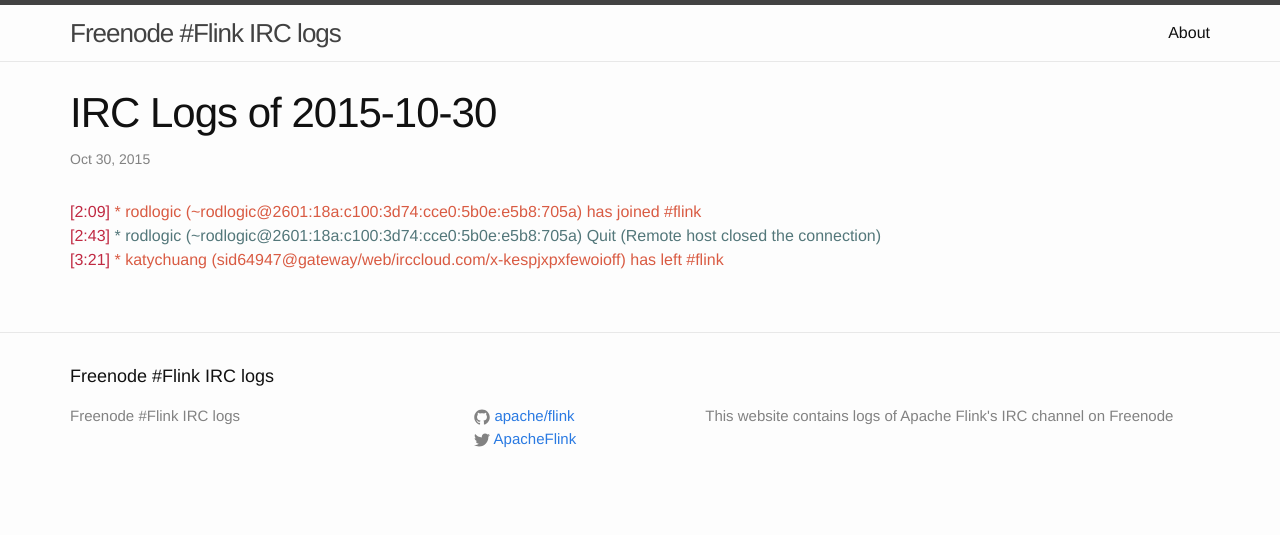
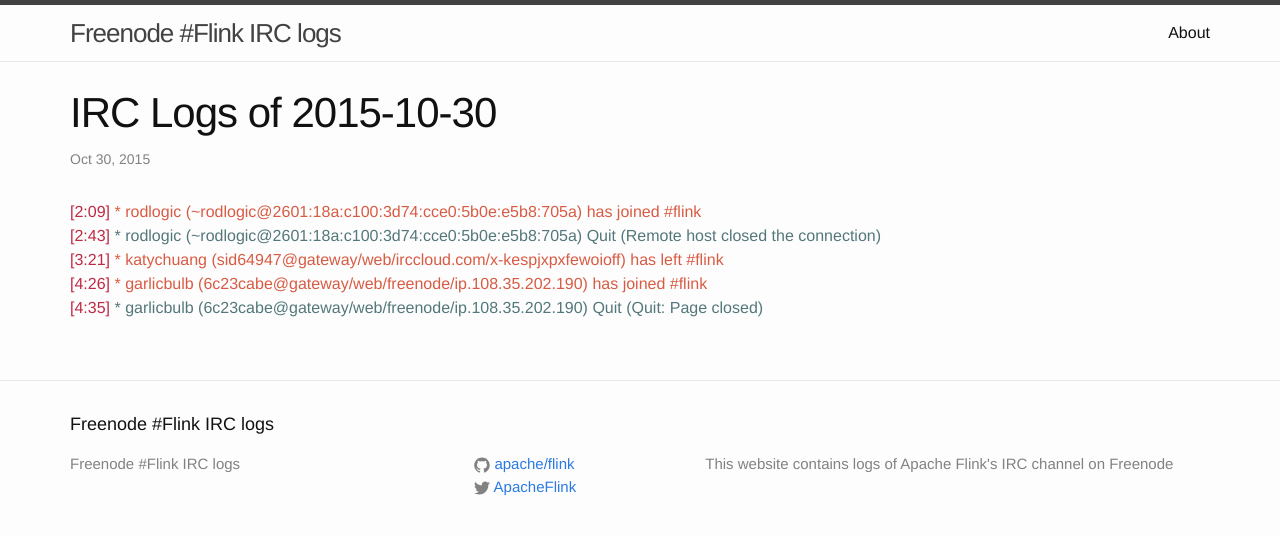
Before and after one commit to flink-irc-logs/flink-irc-logs.github.io, a Jekyll site: the page built from _posts/2015-10-30-logs.markdown, in a window 1280 px wide. Shown: the top 535 px of the page. Built offline with Jekyll 4.4.1, drawn with Linux system fonts in a browser that asks for light colours.

Commit message:
Update of the logs on Fri Oct 30 06:16:17 CET 2015

```diff
--- a/_posts/2015-10-30-logs.markdown
+++ b/_posts/2015-10-30-logs.markdown
@@ -7,3 +7,5 @@
 <span class="irc-date">[2:09]</span> <span class="irc-green">* rodlogic (~rodlogic@2601:18a:c100:3d74:cce0:5b0e:e5b8:705a) has joined #flink</span><br />
 <span class="irc-date">[2:43]</span> <span class="irc-navy">* rodlogic (~rodlogic@2601:18a:c100:3d74:cce0:5b0e:e5b8:705a) Quit (Remote host closed the connection)</span><br />
 <span class="irc-date">[3:21]</span> <span class="irc-green">* katychuang (sid64947@gateway/web/irccloud.com/x-kespjxpxfewoioff) has left #flink</span><br />
+<span class="irc-date">[4:26]</span> <span class="irc-green">* garlicbulb (6c23cabe@gateway/web/freenode/ip.108.35.202.190) has joined #flink</span><br />
+<span class="irc-date">[4:35]</span> <span class="irc-navy">* garlicbulb (6c23cabe@gateway/web/freenode/ip.108.35.202.190) Quit (Quit: Page closed)</span><br />
```
